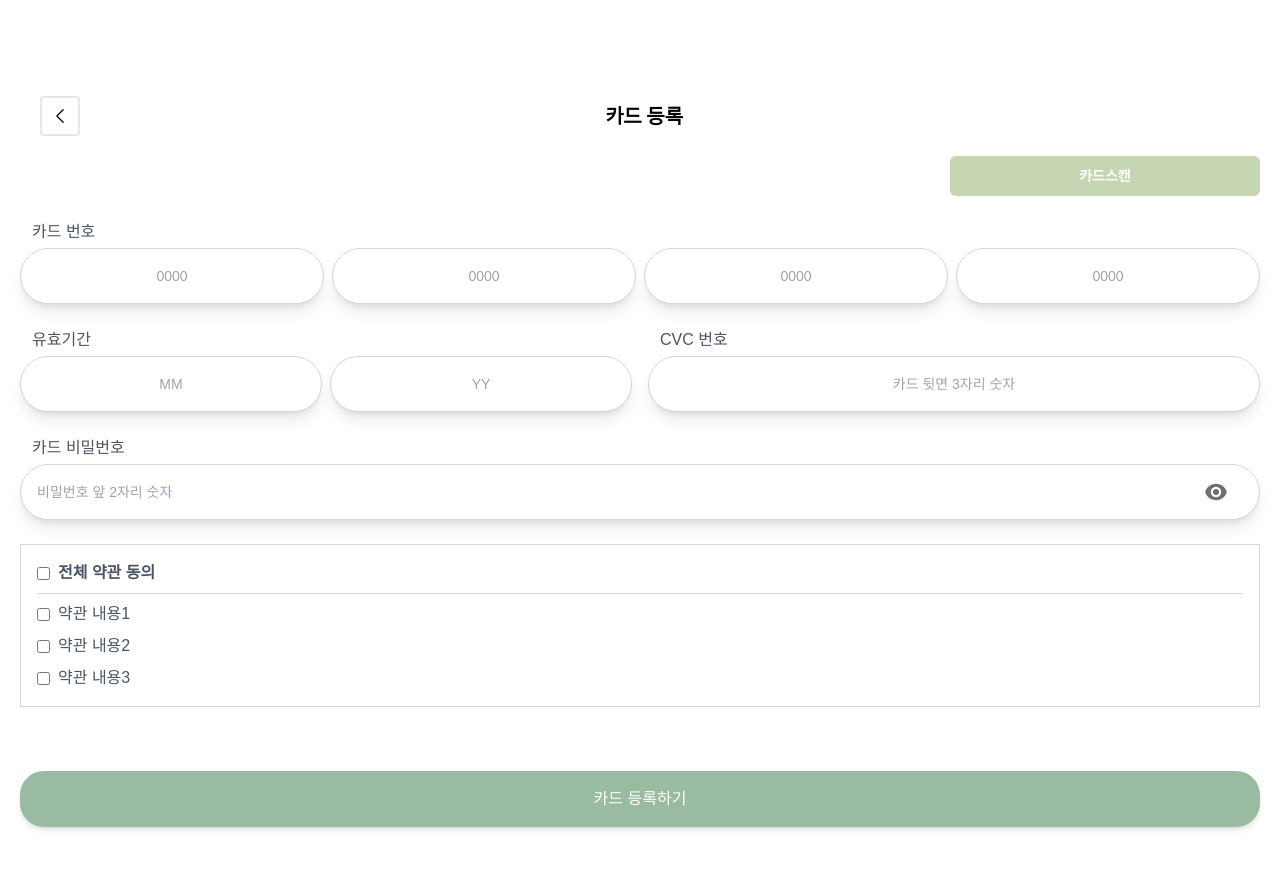
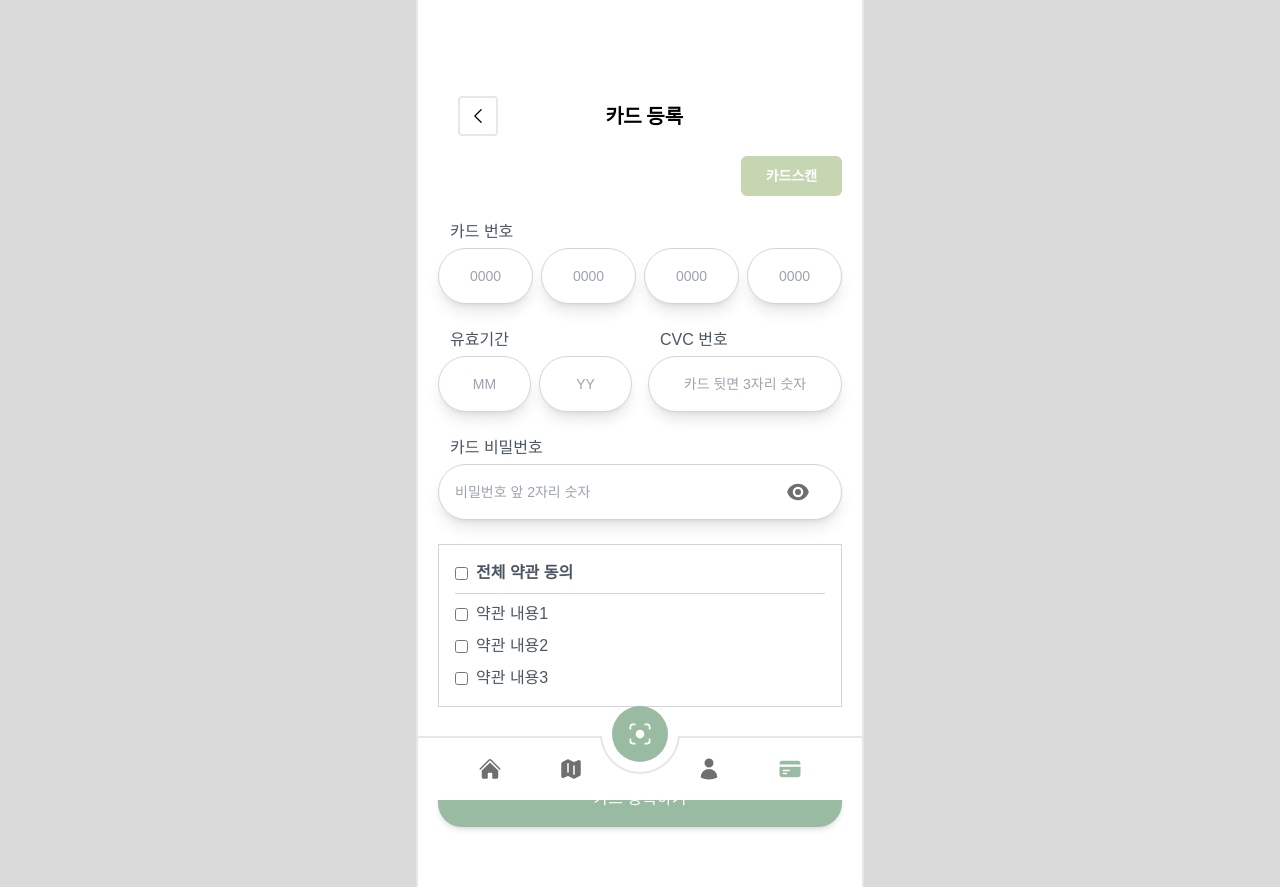
Before and after one commit to ys4512558/Olivepay, a React (Vite) app in the folder frontend/: page /card in a window 1280 px wide. Built offline with nearby package versions, Linux system fonts and the light colour scheme; a web font is replaced by a local one.

Commit message:
:sparkles: Feat: Layout 추가

```diff
--- a/frontend/src/pages/CardScanPage.tsx
+++ b/frontend/src/pages/CardScanPage.tsx
@@ -1,5 +1,11 @@
 import { useState } from 'react';
-import { Input, Button, PageTitle, BackButton } from '../component/common';
+import {
+  Input,
+  Button,
+  PageTitle,
+  BackButton,
+  Layout,
+} from '../component/common';
 import { isNumeric } from '../utils/validators';
 
 const CardScan: React.FC<CardScanProps> = () => {
@@ -168,6 +174,7 @@ const CardScan: React.FC<CardScanProps> = () => {
   };
 
   return (
+    <Layout>
       <main>
         <header className="flex w-full items-center justify-between px-10 pt-24">
           <BackButton />
@@ -345,6 +352,7 @@ const CardScan: React.FC<CardScanProps> = () => {
           </div>
         </article>
       </main>
+    </Layout>
   );
 };
 
```
Lines whose indentation alone changed are shown as unchanged.
